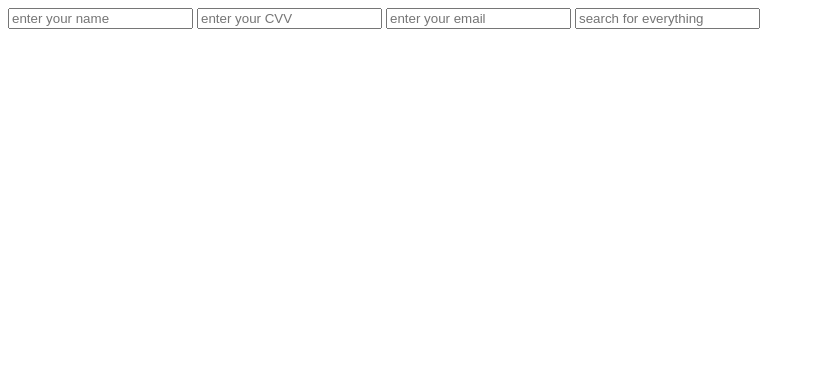
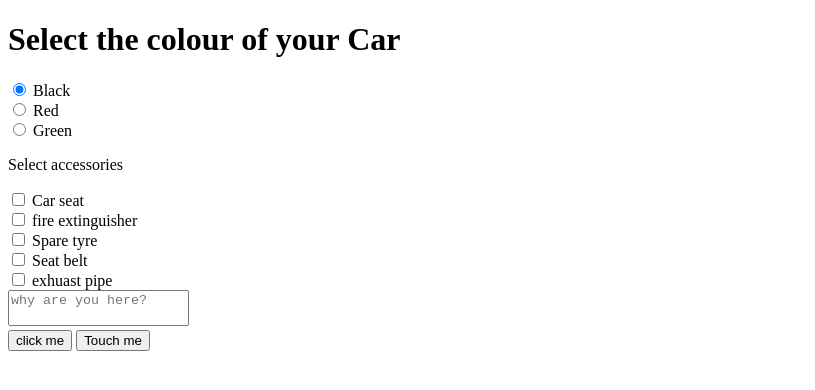
Before and after one commit to ucheblessed28/netisens-web-developm-ent-class-guide, a plain HTML site: page form.html in a window 1280 px wide. Shown: the whole page, without its empty margins (0-815 px from the left). Drawn offline with Linux system fonts and the light colour scheme.

Commit message:
form class completed

```diff
--- a/form.html
+++ b/form.html
@@ -7,10 +7,46 @@
 </head>
 <body>
     <form action="">
-        <input type="text" placeholder="enter your name">
+        <!-- <label for="4">name:</label>
+        <label for="1">
+            age
+            <input id="1" type="text" placeholder="enter your name">
+        </label>
+
         <input type="number" placeholder="enter your CVV">
         <input type="email" placeholder="enter your email">
-        <input type="search" placeholder="search for everything">
+        <input id="4" type="search" placeholder="search for everything">
+        <input type="button" value="dont click"> -->
+
+        <h1>Select the colour of your Car</h1>
+        <input type="radio" id="black" name="colour" checked>
+        <label for="black">Black</label> <br>
+
+        <input type="radio" id="red" name="colour">
+        <label for="red">Red</label> <br>
+
+        <input type="radio" id="green" name="colour">
+        <label for="green">Green</label> <br>
+
+        <p>Select accessories</p>
+        <input type="checkbox" id="car-seat">
+        <label for="car-seat">Car seat</label> <br/>
+        <input type="checkbox" id="fire">
+        <label for="fire">fire extinguisher</label> <br>
+        <input type="checkbox" id="tyre">
+        <label for="tyre">Spare tyre</label> <br>
+        <input type="checkbox" id="seat-belt">
+        <label for="seat-belt">Seat belt</label> <br>
+        <input type="checkbox" id="exhaust">
+        <label for="exhaust">exhuast pipe</label> <br>
+        <textarea name="" id="" placeholder="why are you here?" style="resize: none;"></textarea>
+        <!-- <input type="range"> -->
+
+
+
     </form>
+    <button>click me</button>
+    <input type="button" value="Touch me">
+
 </body>
 </html>
```
